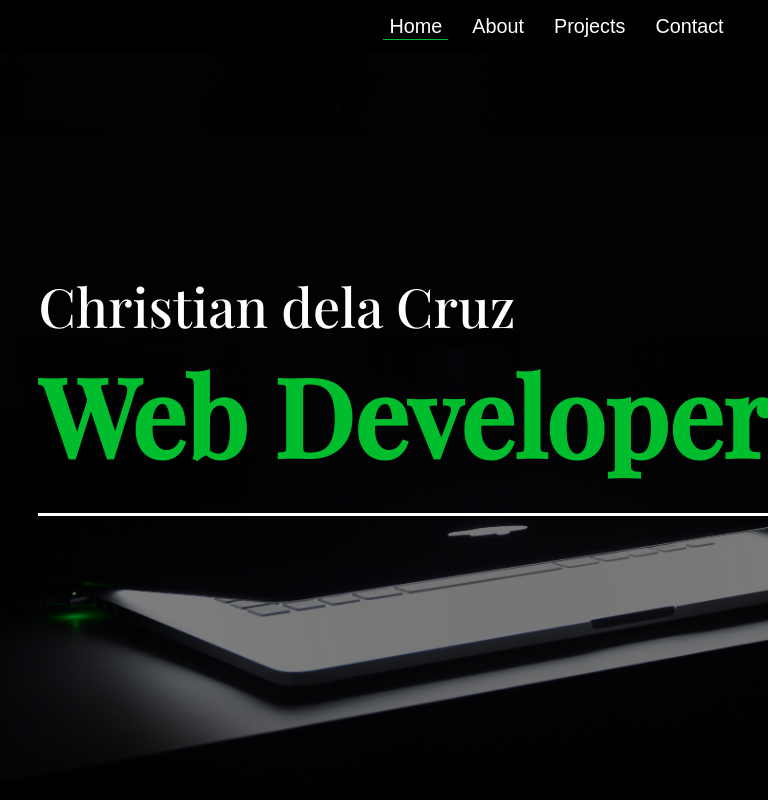
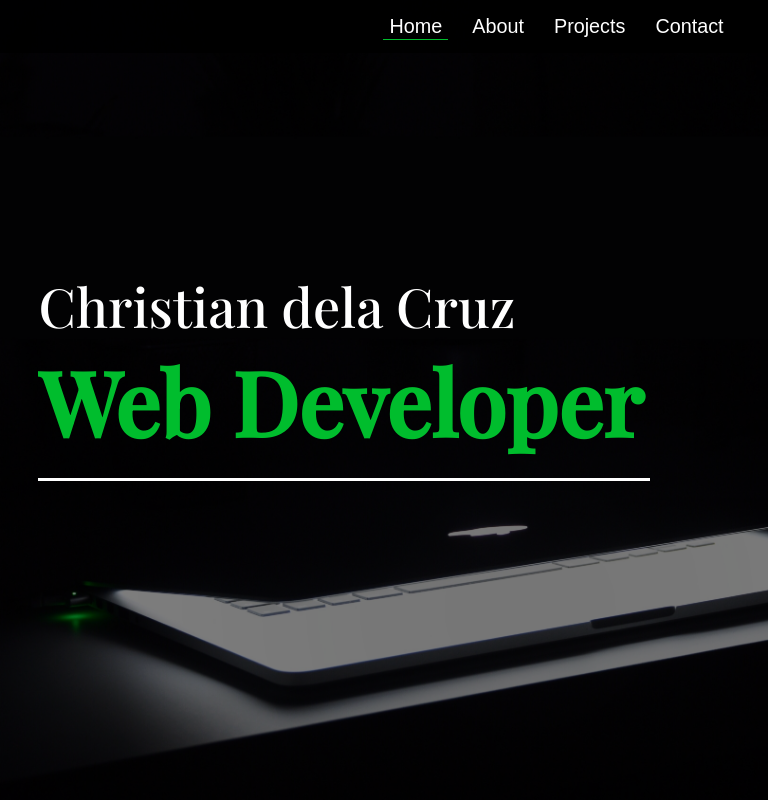
Before and after one commit to ctdc0208/Portfolio, a React (Vite) app: page / in a window 768 px wide. Shown: the top 800 px of the page. Built offline with nearby package versions, Linux system fonts and the light colour scheme.

Commit message:
edit home names

```diff
--- a/src/App.css
+++ b/src/App.css
@@ -113,7 +113,6 @@ button:hover::after {
     padding-top: 15rem;
     padding-bottom: 1.5rem;
     width: 40.8rem;
-    border-bottom: 3px solid white;
     overflow: hidden;
     position: relative;
 }
@@ -133,6 +132,8 @@ button:hover::after {
     font-size: 6rem;
     font-weight: bold;
     color: #00bd2d;
+    padding-bottom: 1rem;
+    border-bottom: 3px solid white;
 }
 
 @keyframes slideup {
@@ -520,4 +521,15 @@ button[type="submit"]:hover {
     }
 }
 
-@media screen and (max-width: 900px) and (min-width: 600px) {}
+@media screen and (max-width: 1200px) and (min-width: 600px) {
+    .home-name {
+        width: 34rem;
+        font-size: 1.5rem;
+    }
+    .name {
+        font-size: 2em;
+    }
+    .web-developer {
+        font-size: 3.3em;
+    }
+}
--- a/src/Home.jsx
+++ b/src/Home.jsx
@@ -6,13 +6,9 @@ export default class Home extends Component {
             <div className="home-container" id="home">
                 <div className="max-width">
                     <div className="home-name">
-                        <div className="overflow-hidden">
                             <div className="name">
                                 Christian dela Cruz</div>
-                        </div>
-                        <div className="overflow-hidden">
                         <div className="web-developer">Web Developer</div>
-                    </div>
                 </div>
                     </div>
             </div>
```
